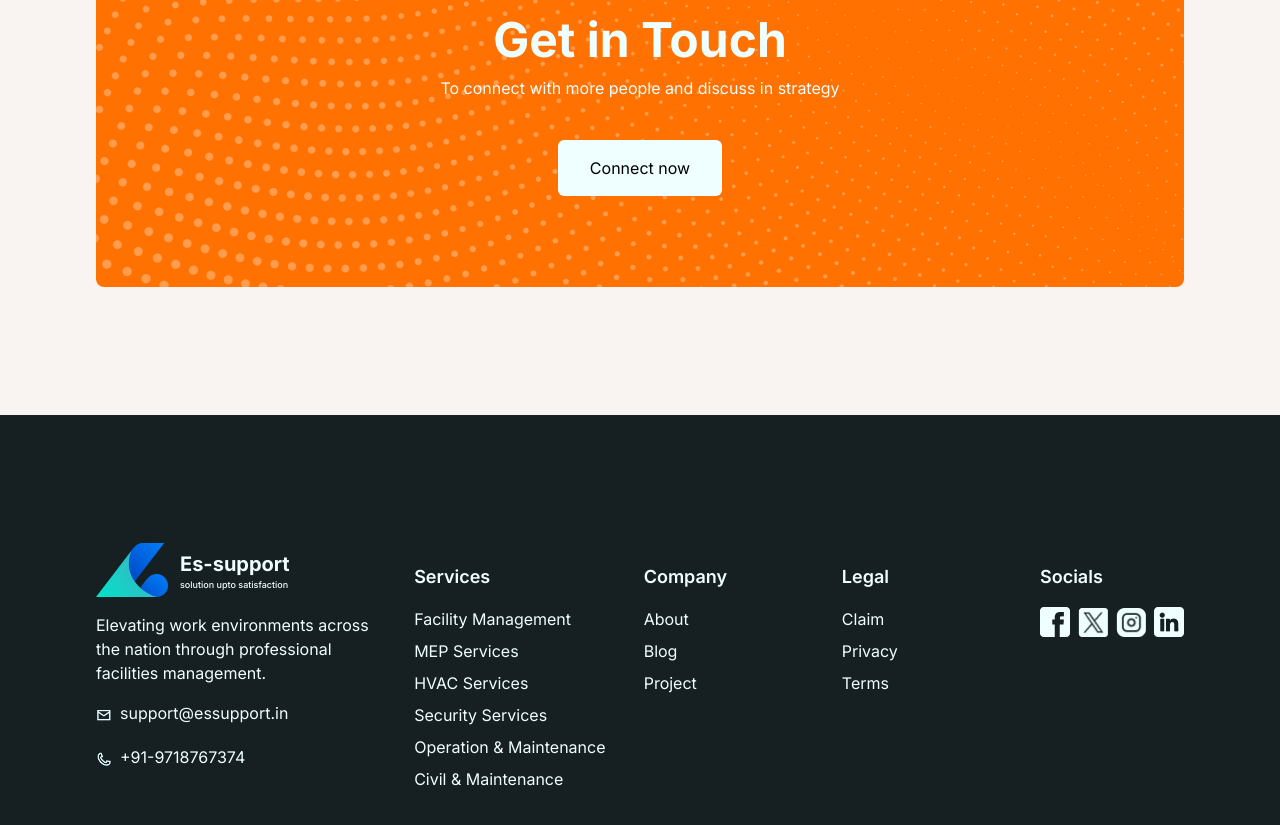
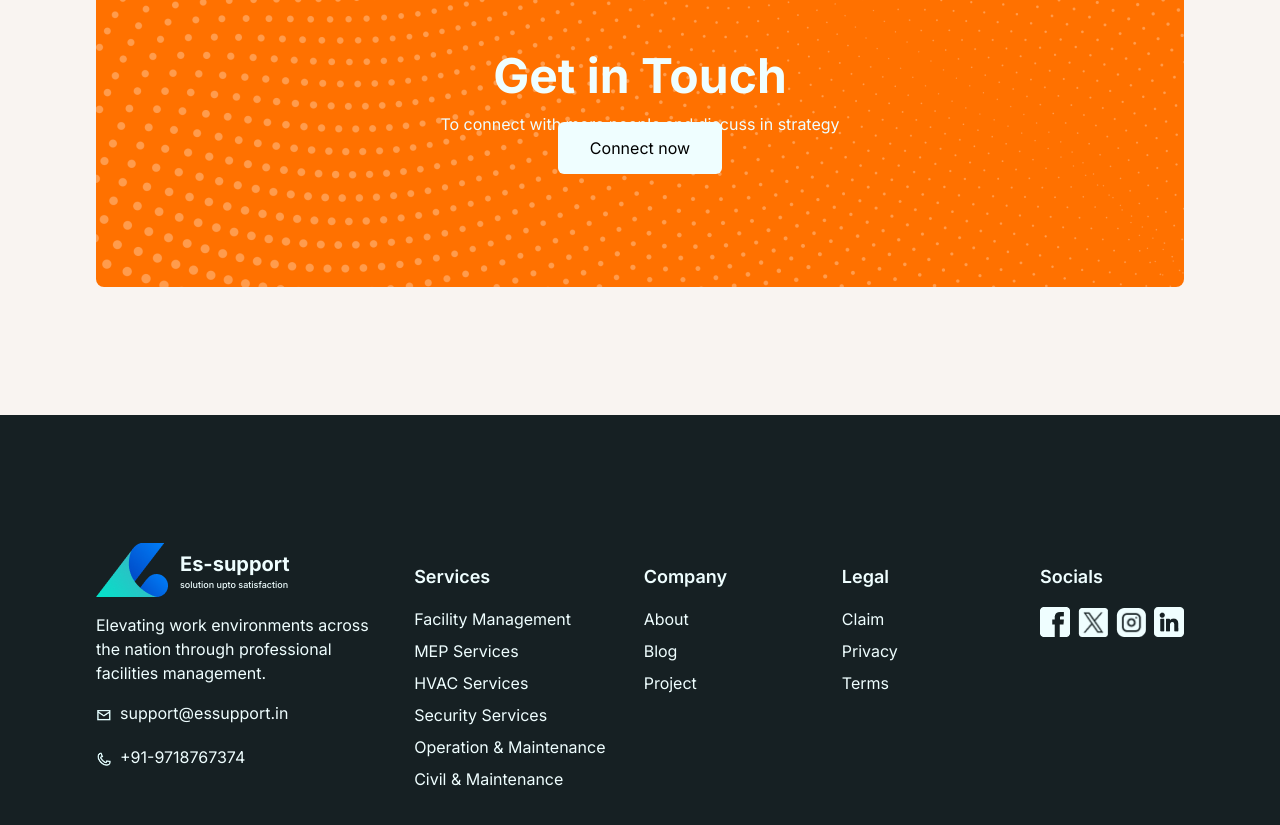
Before and after one commit to Amrit-Thapa/es-support-fe, a Next.js app: page / in a window 1280 px wide. Shown: the part 4580-5405 px from the top of the page. Built offline with nearby package versions, Linux system fonts and the light colour scheme.

Commit message:
updating get in touch button

```diff
--- a/src/sections/GetInTouch.tsx
+++ b/src/sections/GetInTouch.tsx
@@ -16,9 +16,12 @@ const GetInTouch = ({bg}: {bg?: string}) => {
                 To connect with more people and discuss in strategy
               </div>
             </div>
-            <button className="bg-[#EFFEFF] text-black md:py-4 md:px-8 px-4 py-2 rounded-md text-[9px] md:text-base">
+            <a
+              className="bg-[#EFFEFF] text-black md:py-4 md:px-8 px-4 py-2 rounded-md text-[9px] md:text-base"
+              href="/contact-us"
+            >
               Connect now
-            </button>
+            </a>
           </div>
         </div>
       </div>
```
